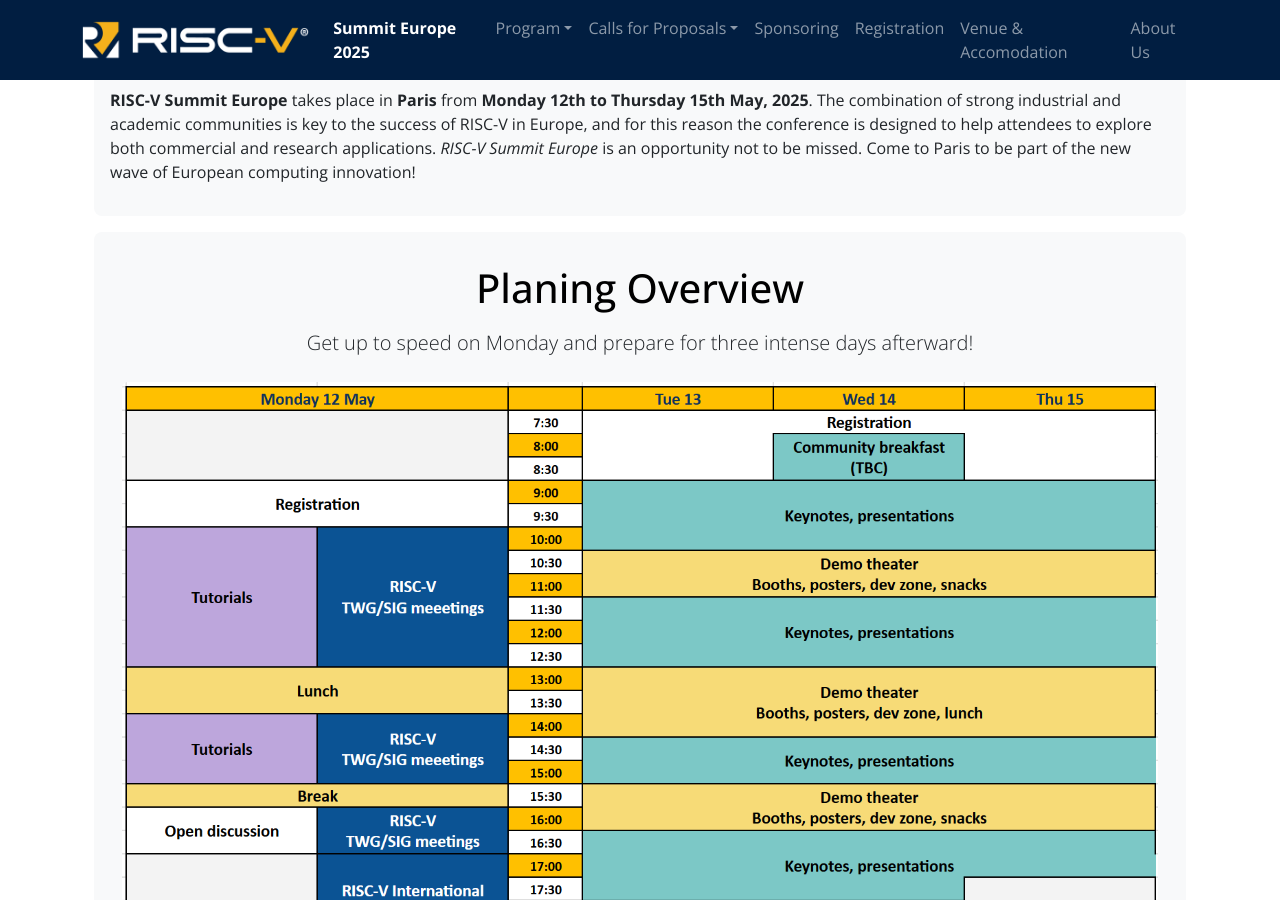
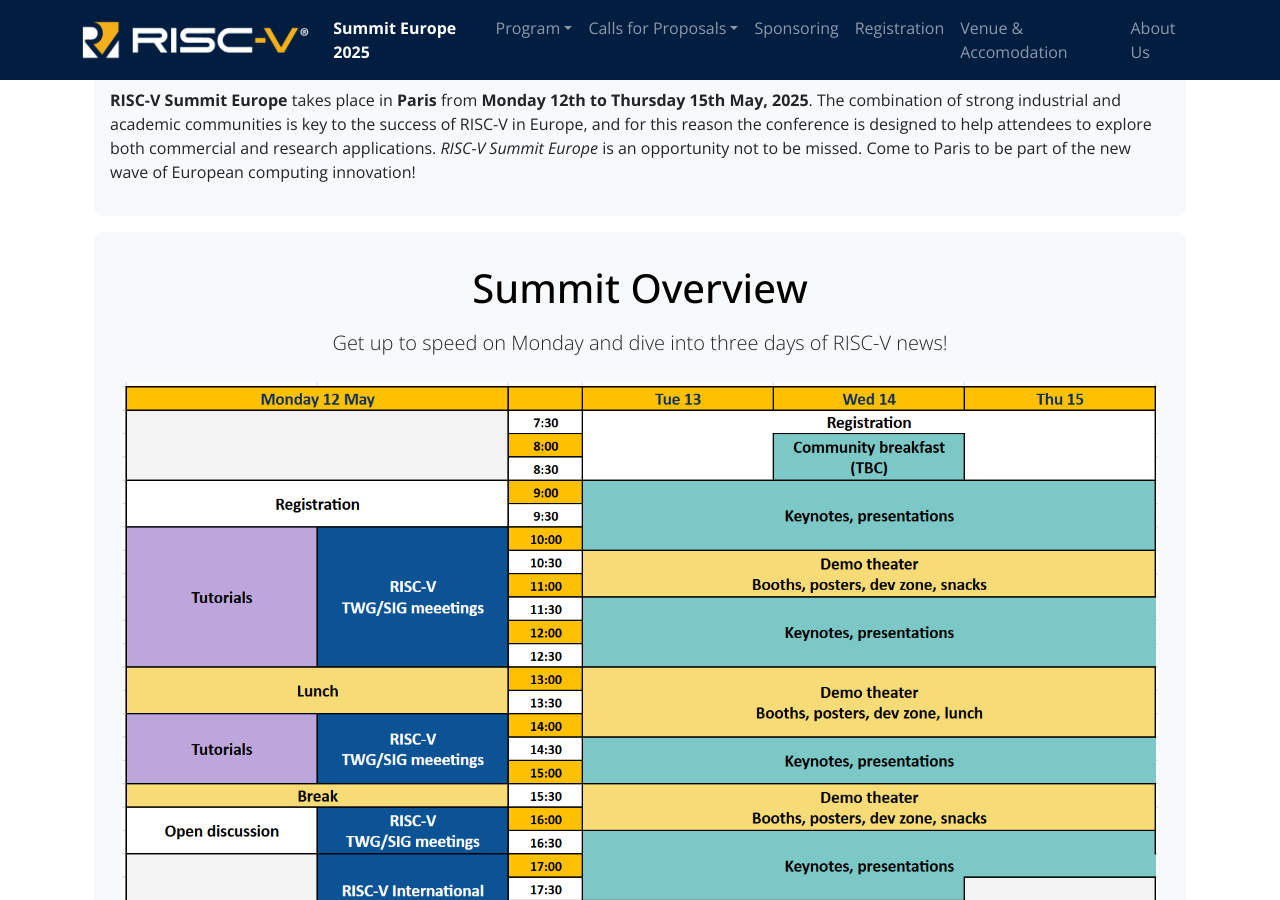
Before and after one commit to riscv-europe/summit-website-development, a Jekyll site: the page built from summit/2025/index.md, in a window 1280 px wide and 900 px high, scrolled down 703 px. Built offline with Jekyll 4.4.1, drawn with Linux system fonts in a browser that asks for light colours.

Commit message:
Fix: improve wording.

```diff
--- a/summit/2025/index.md
+++ b/summit/2025/index.md
@@ -30,8 +30,8 @@
 {% include jumboboxend.html %}
 
 {% include jumboboxstart.html
-title = "Planing Overview"
-lead = "Get up to speed on Monday and prepare for three intense days afterward!"
+title = "Summit Overview"
+lead = "Get up to speed on Monday and dive into three days of RISC-V news!"
 %}
 
 {% include bannerimg.html
```
